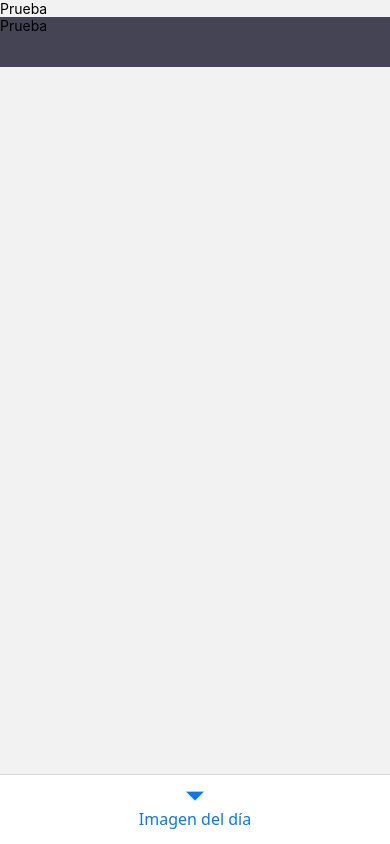
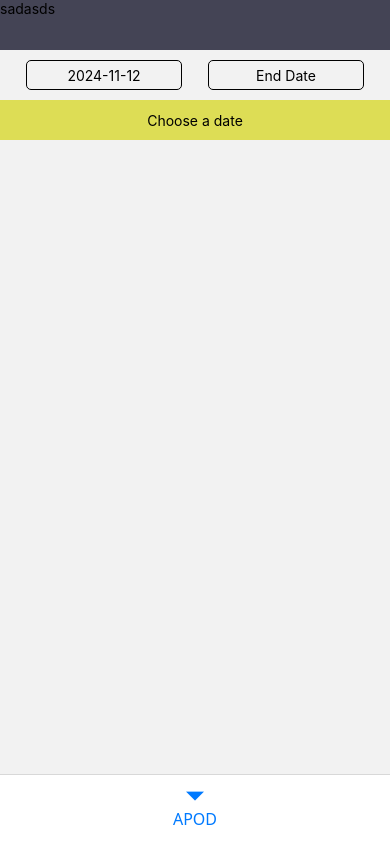
Before and after one commit to VeePVs/OurUniverse, a React Native app: screen /InfoList in a window 390 px wide. Built offline with nearby package versions, Linux system fonts and the light colour scheme.

Commit message:
DateText and DataTimePicker added

```diff
--- a/App.jsx
+++ b/App.jsx
@@ -2,13 +2,13 @@ import { View, Text, SafeAreaView } from 'react-native';
 import React from 'react';
 import { createBottomTabNavigator } from '@react-navigation/bottom-tabs';
 import { NavigationContainer, useNavigation } from '@react-navigation/native';
-import InfoList from './src/views/InfoList/InfoList';
+import APODList from './src/views/InfoList/APODList';
 const Tab = createBottomTabNavigator();
 
 function MyTabs() {
   return (
     <Tab.Navigator screenOptions={{headerShown: false, tabBarStyle: {height:70}}}>
-      <Tab.Screen name="InfoList" component={InfoList} options={{title: 'Imagen del día', tabBarLabelStyle: { fontSize: 16}}} />
+      <Tab.Screen name="InfoList" component={APODList} options={{title: 'APOD', tabBarLabelStyle: { fontSize: 16}}} />
     </Tab.Navigator>
   );
 }
--- a/package.json
+++ b/package.json
@@ -13,10 +13,12 @@
     "@react-navigation/bottom-tabs": "^7.0.1",
     "@react-navigation/native": "^7.0.0",
     "@react-navigation/native-stack": "^7.0.0",
+    "dayjs": "^1.11.13",
     "react": "18.3.1",
     "react-native": "0.76.1",
     "react-native-safe-area-context": "^4.14.0",
-    "react-native-screens": "^4.0.0"
+    "react-native-screens": "^4.0.0",
+    "react-native-ui-datepicker": "^2.0.4"
   },
   "devDependencies": {
     "@babel/core": "^7.25.2",
--- /dev/null
+++ b/src/components/DateText/DateText.jsx
@@ -0,0 +1,13 @@
+import { View, Text } from 'react-native'
+import React from 'react'
+import { styles } from './styles'
+
+const DateText = ({date}) => {
+  return (
+    <View style={styles.container}>
+      <Text style={styles.textContainer}>{date}</Text>
+    </View>
+  )
+}
+
+export default DateText
--- /dev/null
+++ b/src/components/DateText/styles.jsx
@@ -0,0 +1,17 @@
+import { StyleSheet } from "react-native";
+
+export const styles = StyleSheet.create({
+    container: {
+        marginTop: 10,
+        marginBottom: 10,
+        width: '40%',
+        borderColor: '#000',
+        borderWidth: 1,
+        height: 30,
+        borderRadius: 5,
+        justifyContent: 'center',
+    },
+    textContainer: {
+        textAlign: 'center',
+    }
+})
--- /dev/null
+++ b/src/views/InfoList/APODList.jsx
@@ -0,0 +1,70 @@
+import { View, Text, SafeAreaView, Pressable, Animated } from 'react-native';
+import React, { useState, useRef } from 'react';
+import DateTimePicker from 'react-native-ui-datepicker';
+import dayjs from 'dayjs';
+import { getAPOD } from '../../../lib/APIs/NasaAPI';
+import styles from './style';
+import DateText from '../../components/DateText/DateText';
+
+const APODList = () => {
+  const [range, setRange] = useState({
+    startDate: dayjs(),
+    endDate: undefined
+  });
+  const [isVisible, setIsVisible] = useState(false);
+
+  const fadeAnim = useRef(new Animated.Value(0)).current;
+
+  const fadeIn = () => {
+    Animated.timing(fadeAnim, {
+      toValue: 1,
+      duration: 800,
+      useNativeDriver: true,
+    }).start();
+    setIsVisible(true);
+  };
+
+  const fadeOut = () => {
+    Animated.timing(fadeAnim, {
+      toValue: 0,
+      duration: 400,
+      useNativeDriver: true,
+    }).start(() => setIsVisible(false));
+  };
+
+  return (
+    <SafeAreaView>
+      <Pressable style={{ backgroundColor: '#445', height: 50 }} onPress={async () => {
+        /* const req = await getAPOD('2024-10-06', '2024-10-10'); */
+      }}>
+        <Text>sadasds</Text>
+      </Pressable>
+      <View style={styles.dateTextContainer}>
+        <DateText date={range.startDate.format('YYYY-MM-DD')} />
+        <DateText date={range.endDate ? range.endDate.format('YYYY-MM-DD') : 'End Date'} />
+      </View>
+      <Pressable style={styles.dateButton} onPress={() => {
+        isVisible ? fadeOut() : fadeIn();
+      }}>
+        <Text style={styles.dateButtonText}>{!isVisible ? 'Choose a date' : 'X'}</Text>
+      </Pressable>
+      {isVisible && (
+        <Animated.View style={[styles.datePickerContainer, { opacity: fadeAnim }]}>
+          <View style={styles.datePicker}>
+            <DateTimePicker
+              headerContainerStyle={{ backgroundColor: '' }}
+              mode="range"
+              disabledDates={['2025']}
+              initialView="month"
+              startDate={range.startDate}
+              endDate={range.endDate}
+              onChange={({ startDate, endDate }) => { setRange({ startDate, endDate }) }}
+            />
+          </View>
+        </Animated.View>
+      )}
+    </SafeAreaView>
+  );
+};
+
+export default APODList;
--- a/src/views/InfoList/InfoList.jsx
+++ /dev/null
@@ -1,21 +0,0 @@
-import { View, Text, SafeAreaView, Pressable } from 'react-native';
-import React from 'react';
-import { getAPOD } from '../../../lib/APIs/NasaAPI';
-
-const InfoList = () => {
-
-  return (
-    <SafeAreaView>
-      <Text>Prueba</Text>
-      <Pressable style={{backgroundColor: '#445', height:50}} onPress={async ()=> {
-        const req = await getAPOD('2024-10-06', '2024-10-10');
-      }}>
-        <Text>
-            Prueba
-        </Text>
-      </Pressable>
-    </SafeAreaView>
-  );
-};
-
-export default InfoList;
--- /dev/null
+++ b/src/views/InfoList/style.jsx
@@ -0,0 +1,35 @@
+import { StyleSheet } from "react-native";
+
+const styles = StyleSheet.create({
+    datePickerContainer: {
+        alignItems: 'center',
+        position: 'absolute',
+        zIndex: 20,
+        top: 140,
+        alignSelf: 'center'
+    },
+    datePicker: {
+        width: 330,
+        backgroundColor: '#fff',
+        padding: 15,
+        borderRadius: 15,
+        shadowRadius: 20,
+        shadowColor: '#000',
+        shadowOpacity: 0.1,
+        shadowOffset: { width: 0, height: 0 },
+      },
+      dateTextContainer: {
+        flexDirection: 'row',
+        justifyContent: 'space-evenly'
+    },
+    dateButton: {
+        height:40,
+        backgroundColor: '#dd5',
+        justifyContent: 'center',
+    },
+    dateButtonText: {
+        textAlign: 'center'
+    }
+})
+
+export default styles;
```
Also changed, not shown: 1 other file (tests, documents, lock files or other folders).
